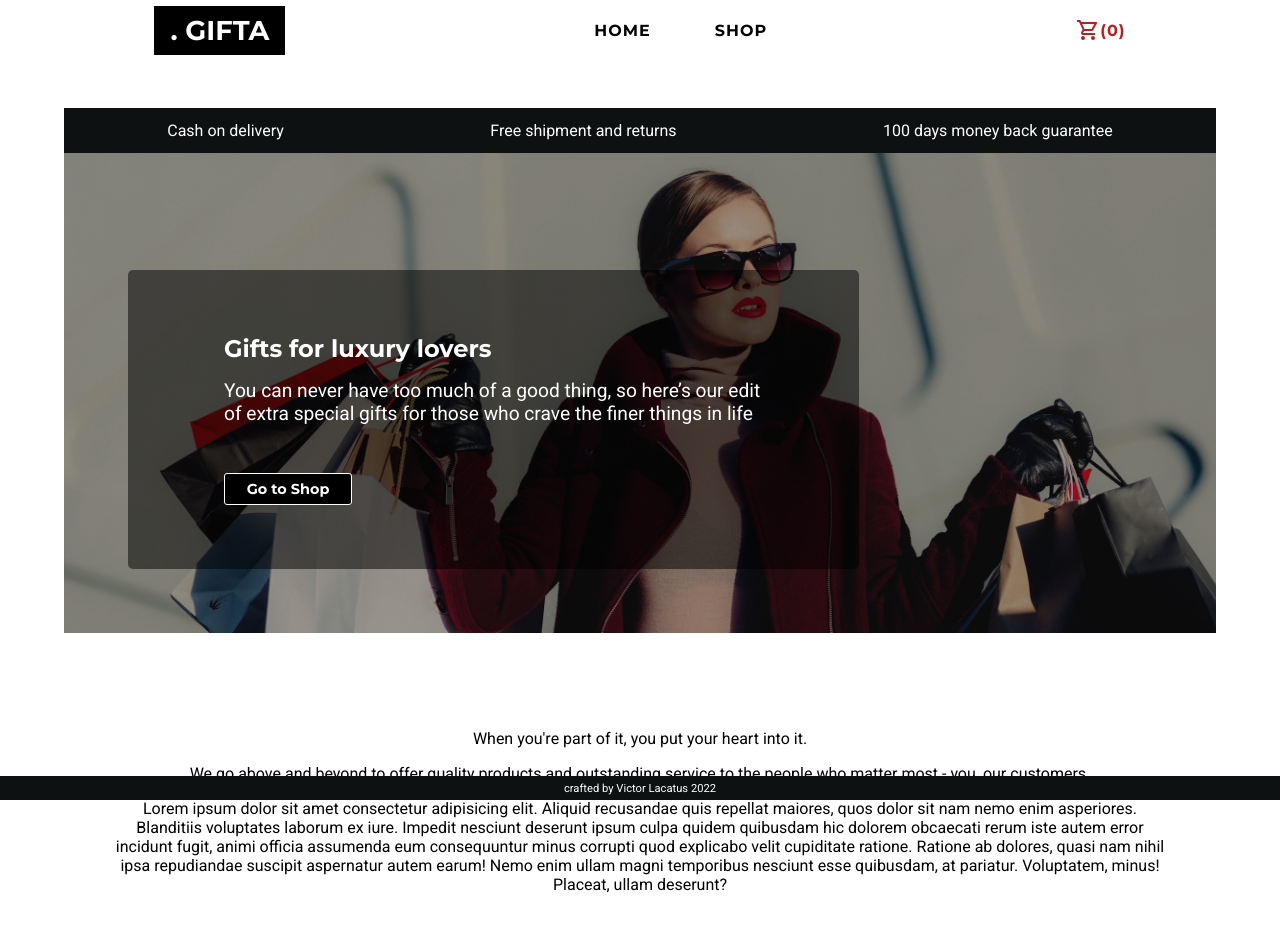
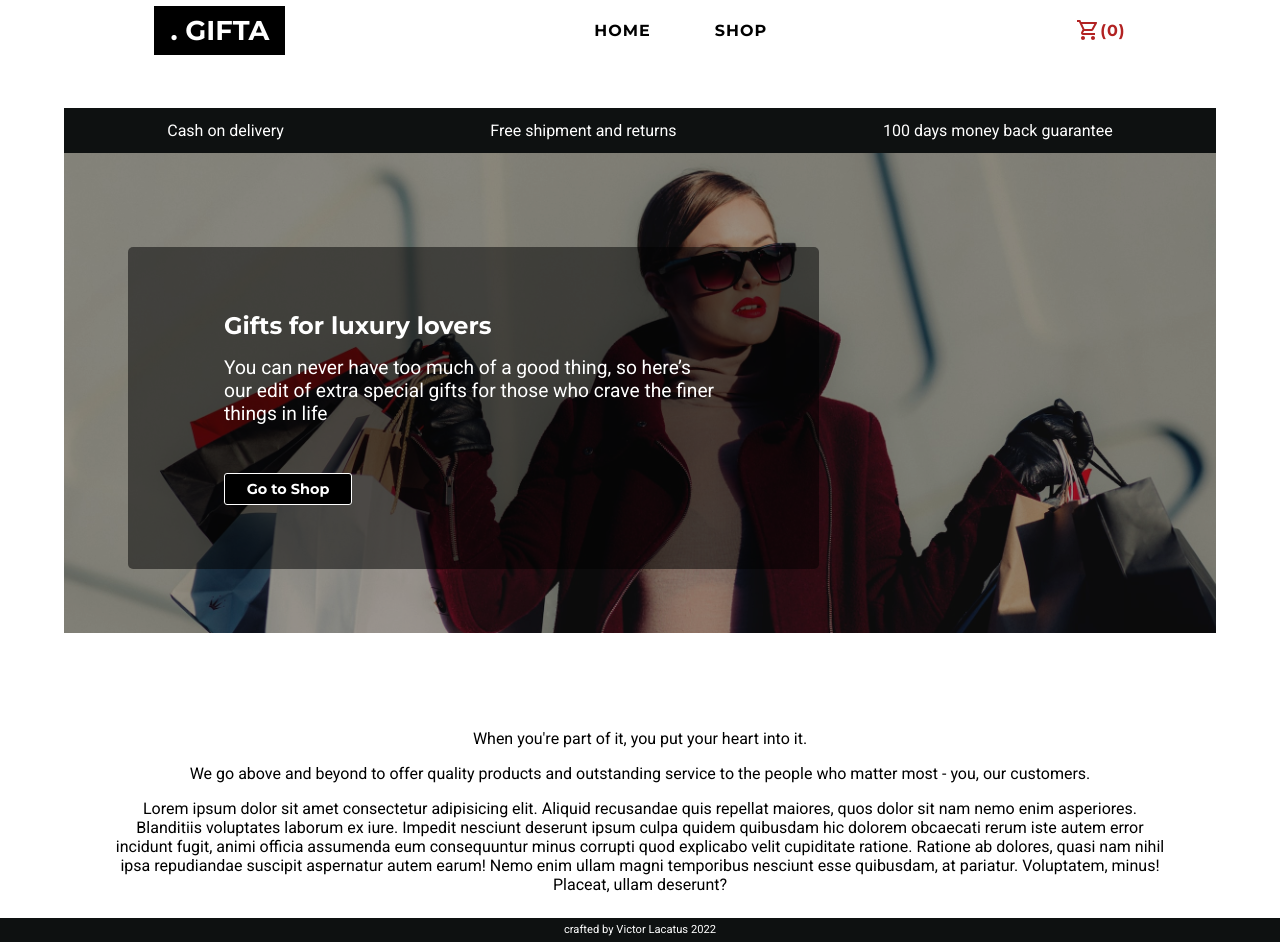
Before and after one commit to georgevictor90/gifta, a React (Create React App) app: page /home in a window 1280 px wide. Built offline with nearby package versions, Linux system fonts and the light colour scheme; no server answers.

Commit message:
fix app max height css issue

```diff
--- a/src/App.css
+++ b/src/App.css
@@ -16,9 +16,9 @@ a {
   text-decoration: none;
 }
 
-li,
 button,
-a {
+a,
+.sidebar li {
   cursor: pointer;
 }
 
@@ -29,7 +29,7 @@ a {
   /* text-align: center; */
   /* background-color: red; */
   /* border: 3px solid black; */
-  height: 100vh;
+  min-height: 100vh;
   position: relative;
   /* border: 1px solid red; */
 }
@@ -97,7 +97,6 @@ nav a:hover::after {
 .home {
   margin-top: 3rem;
   margin-inline: auto;
-  /* height: 93vh; */
   max-width: 90%;
 }
 
@@ -115,6 +114,7 @@ nav a:hover::after {
 }
 
 .hero-text {
+  max-width: 60%;
   position: absolute;
   display: flex;
   flex-direction: column;
@@ -131,7 +131,7 @@ nav a:hover::after {
 
 .hero-text > p {
   font-size: 1.2rem;
-  width: 50ch;
+  max-width: 50ch;
 }
 
 .hero-text > a {
```
